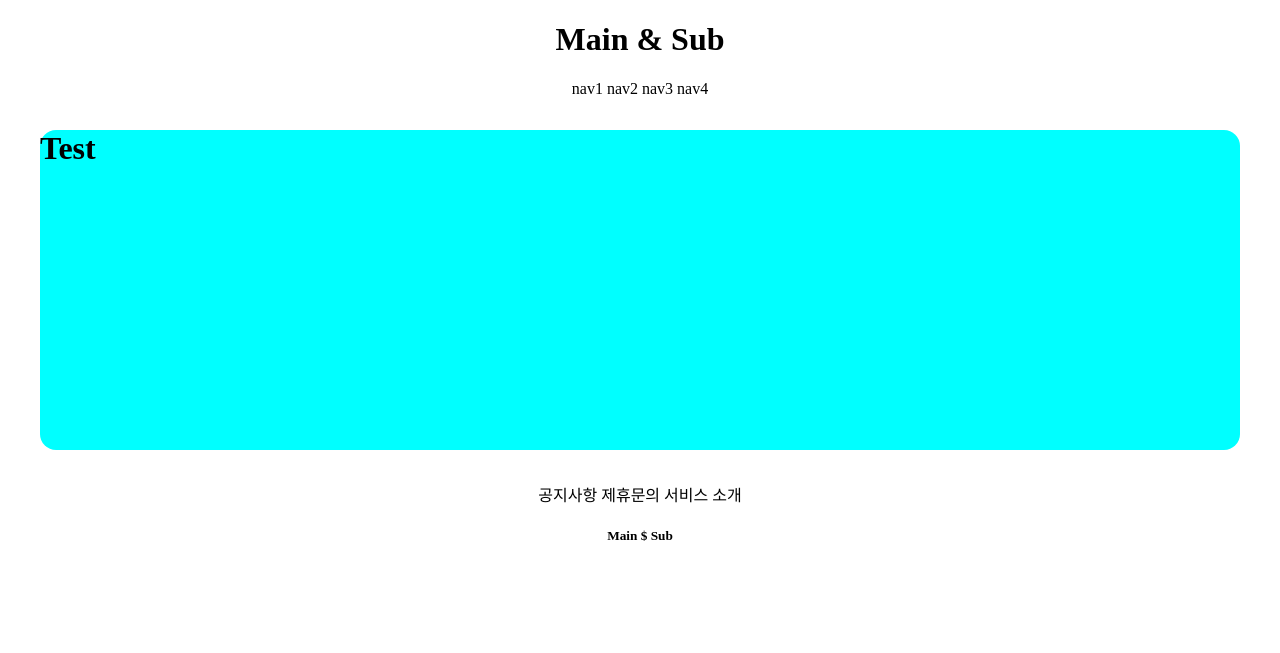
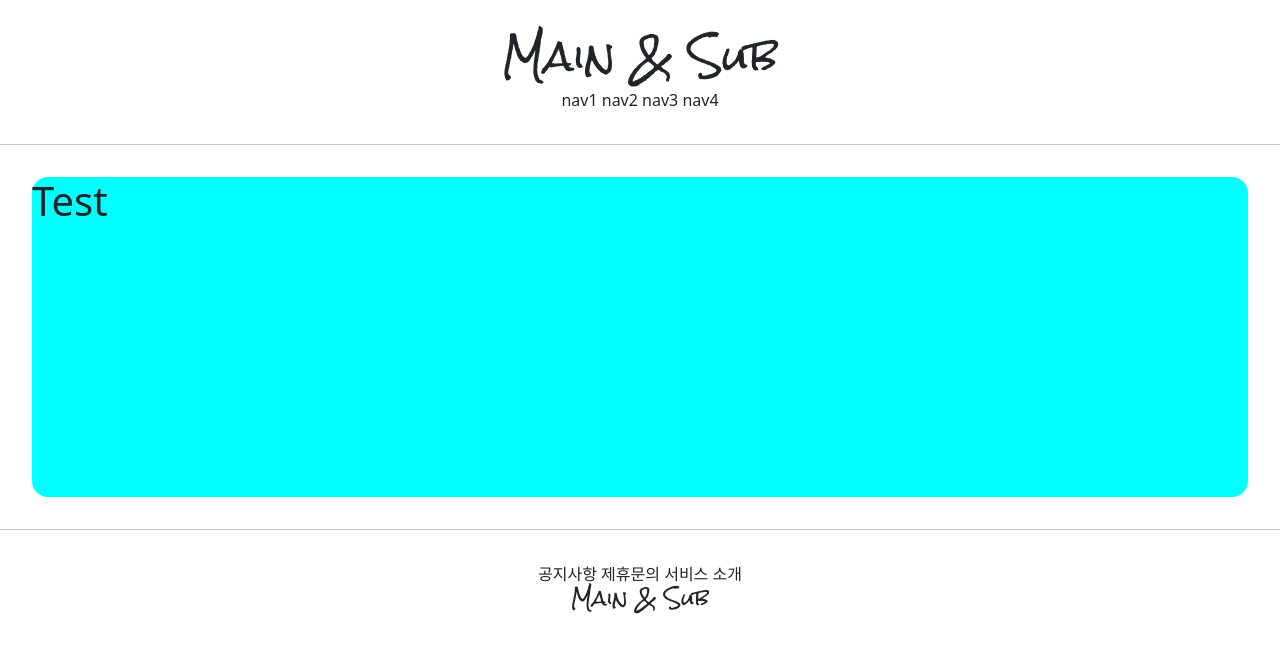
Before and after one commit to xxoellie/xxoellie, a Django app: page /accounts/hello_world/ in a window 1280 px wide. Shown: the top 653 px of the page. Run offline with Django 3.2, Linux system fonts and the light colour scheme; parts of the project's set-up code (start-up, migrations or seed data) failed here and were passed over.

Commit message:
xxoellie practice 7/5

```diff
--- a/templates/base.html
+++ b/templates/base.html
@@ -5,13 +5,19 @@
 
 <body>
 
+
+
 {% include "header.html" %}
+
+<hr>
 
 {% block content %}
 {% endblock %}
 
+<hr>
 
 {% include "footer.html" %}
 
+
 </body>
 </html>
--- a/templates/footer.html
+++ b/templates/footer.html
@@ -1,12 +1,12 @@
 <div style="text-align: center">
 
-    <div>
+    <div style="margin-top: 2rem ;">
         <span>공지사항</span>
         <span>제휴문의</span>
         <span>서비스 소개</span>
     </div>
 
-    <div>
-        <h5>Main $ Sub</h5>
+    <div style="margin-bottom: 2rem ; font-family: 'Rock Salt', cursive;">
+        <h5>Main & Sub</h5>
     </div>
 </div>
--- a/templates/head.html
+++ b/templates/head.html
@@ -1,4 +1,12 @@
 <head>
     <meta charset="UTF-8">
     <title>Title</title>
+
+    <link href="https://cdn.jsdelivr.net/npm/bootstrap@5.0.2/dist/css/bootstrap.min.css" rel="stylesheet"
+          integrity="sha384-EVSTQN3/azprG1Anm3QDgpJLIm9Nao0Yz1ztcQTwFspd3yD65VohhpuuCOmLASjC" crossorigin="anonymous">
+
+<link rel="preconnect" href="https://fonts.googleapis.com">
+<link rel="preconnect" href="https://fonts.gstatic.com" crossorigin>
+<link href="https://fonts.googleapis.com/css2?family=Rock+Salt&display=swap" rel="stylesheet">
+
 </head>
--- a/templates/header.html
+++ b/templates/header.html
@@ -1,9 +1,9 @@
 <div style="text-align: center">
 
-    <div>
+    <div style="margin-top: 2rem ; font-family: 'Rock Salt', cursive;">
         <h1>Main & Sub</h1>
     </div>
-    <div>
+    <div style="margin-bottom: 2rem";>
         <span>nav1</span>
         <span>nav2</span>
         <span>nav3</span>
```
